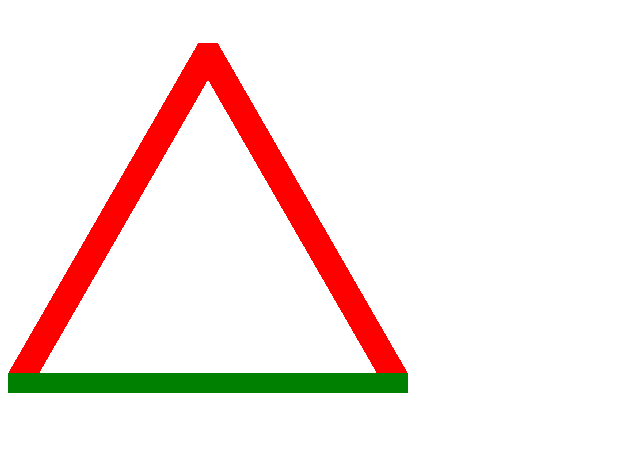
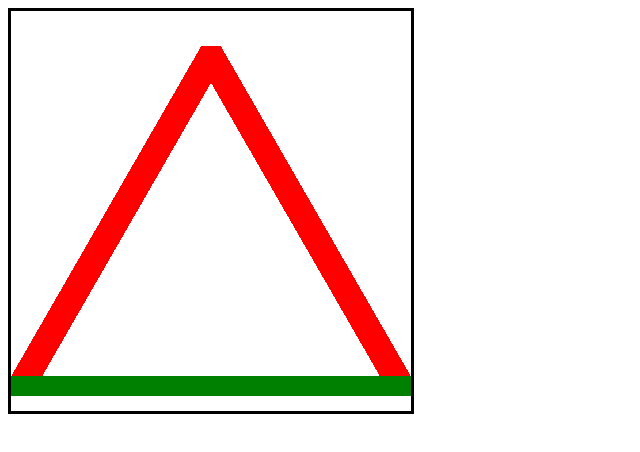
Before and after one commit to DartVeyder/komputer-graphics, a plain HTML site: page Labs/1/index.html in a window 1280 px wide. Shown: the whole page, without its empty margins (0-640 px from the left). Drawn offline with Linux system fonts and the light colour scheme.

Commit message:
лабораторна робота №1, Варіант №1 v0.2

```diff
--- a/Labs/1/index.html
+++ b/Labs/1/index.html
@@ -7,6 +7,12 @@
 </head>
 <body>
     <canvas id="canvas" width="400" height="400" ></canvas>
+    <span class="size"></span>
     <script src="script.js"></script>
 </body>
+<style>
+    #canvas{
+        border: 3px solid black;
+    }
+    </style>
 </html>
--- a/Labs/1/script.js
+++ b/Labs/1/script.js
@@ -11,15 +11,13 @@ const canvasHeight = canvas.height;
 
 // Визначення довжини сторін трикутника
 const sideLength = Math.min(canvasWidth, canvasHeight);
-console.log(sideLength)
-    // Визначення координат вершин трикутника
+// Визначення координат вершин трикутника
 const topX = canvasWidth / 2;
 const topY = (canvasHeight - sideLength * Math.sqrt(3) / 2) / 2;
 const bottomLeftX = (canvasWidth - sideLength) / 2;
 const bottomLeftY = topY + sideLength * Math.sqrt(3) / 2;
 const bottomRightX = (canvasWidth + sideLength) / 2;
 const bottomRightY = topY + sideLength * Math.sqrt(3) / 2;
-
 // Функція для малювання лінії за алгоритмом несиметричного ЦДА
 function drawLineCDA(x1, y1, x2, y2) {
     const dx = x2 - x1;
@@ -66,10 +64,10 @@ function drawLineBresenham(x1, y1, x2, y2) {
             err += dx;
             y1 += sy;
         }
-        //  console.log(x1 + " === " + x2 + " && " + y1 + " === " + y2)
 
     }
 }
+
 
 // Малюємо бічні сторони трикутника червоними лініями (алгоритм Брезенхема)
 drawLineBresenham(bottomLeftX, bottomLeftY, topX, topY);
```
